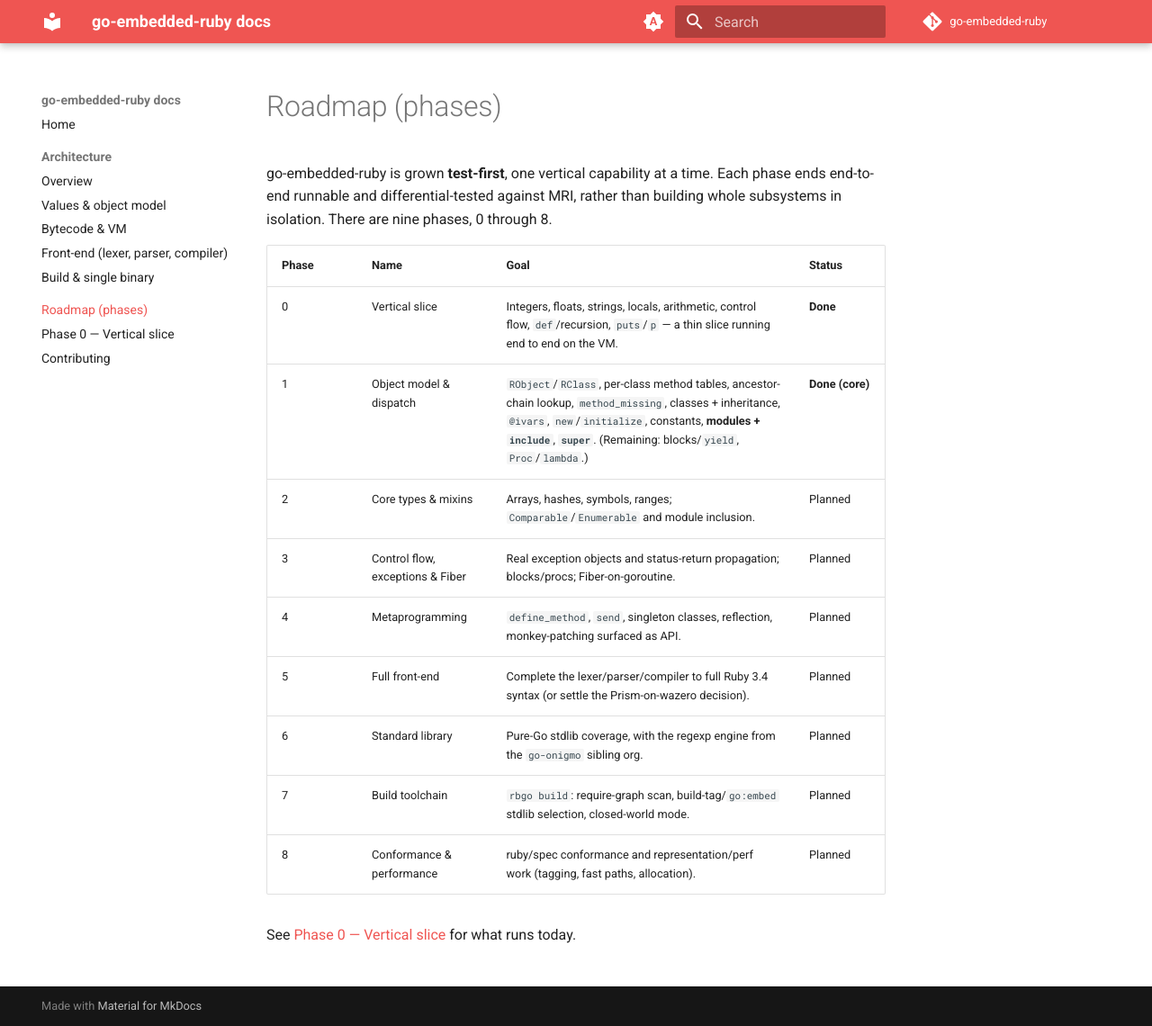
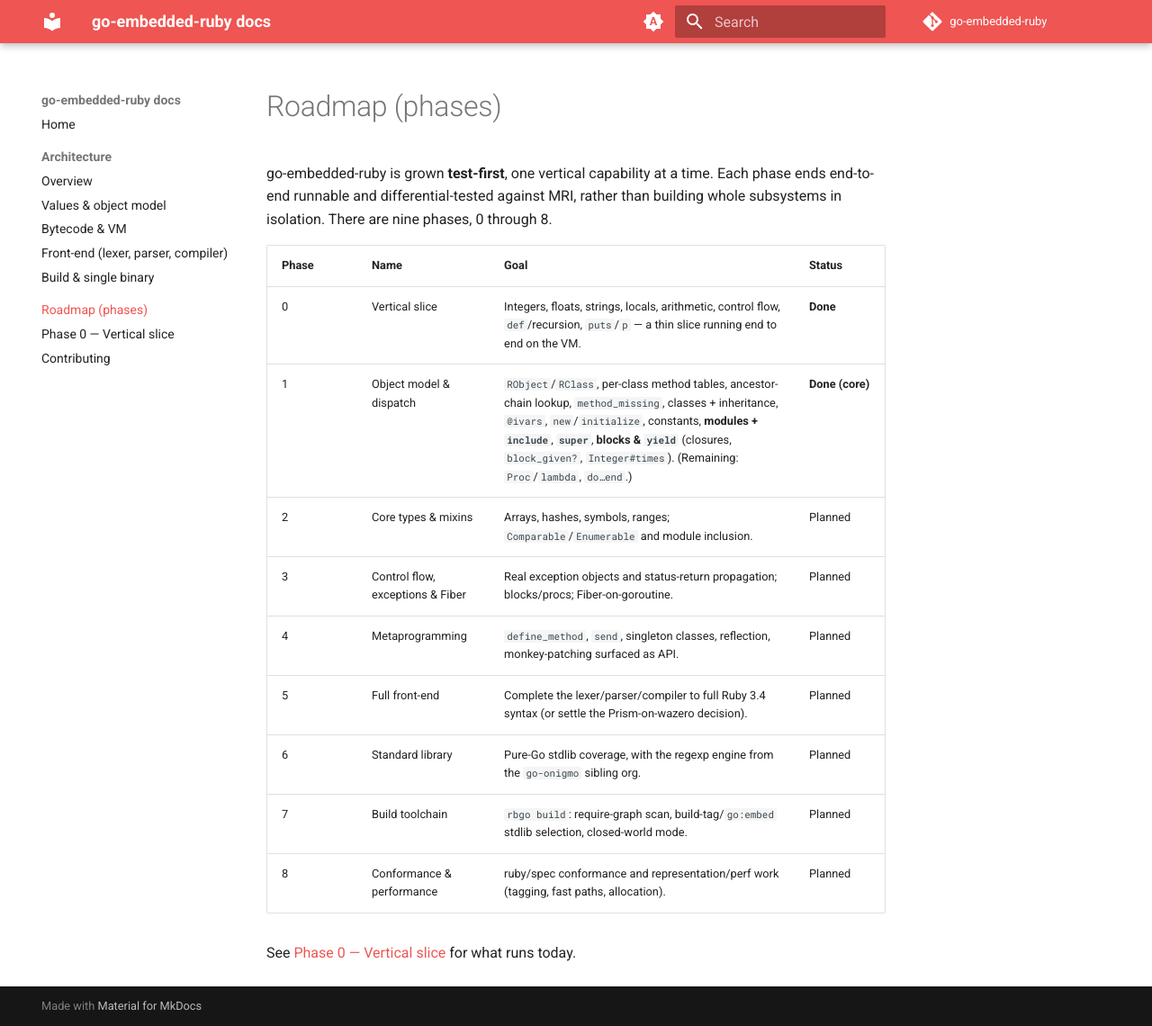
Before and after one commit to go-embedded-ruby/docs, an MkDocs documentation site: the page built from docs/roadmap.md, in a window 1280 px wide and 1140 px high. Shown: the whole window at 90% size. Built offline with MkDocs 1.6.1 and Material for MkDocs 9.7.7, drawn with Linux system fonts in a browser that asks for light colours; the version menu is left out.

Commit message:
docs: roadmap marks blocks & yield done in Phase 1
Co-Authored-By: Claude Opus 4.8 (1M context) <noreply@anthropic.com>

```diff
--- a/docs/roadmap.md
+++ b/docs/roadmap.md
@@ -7,7 +7,7 @@ building whole subsystems in isolation. There are nine phases, 0 through 8.
 | Phase | Name | Goal | Status |
 | --- | --- | --- | --- |
 | 0 | Vertical slice | Integers, floats, strings, locals, arithmetic, control flow, `def`/recursion, `puts`/`p` — a thin slice running end to end on the VM. | **Done** |
-| 1 | Object model & dispatch | `RObject`/`RClass`, per-class method tables, ancestor-chain lookup, `method_missing`, classes + inheritance, `@ivars`, `new`/`initialize`, constants, **modules + `include`**, **`super`**. (Remaining: blocks/`yield`, `Proc`/`lambda`.) | **Done (core)** |
+| 1 | Object model & dispatch | `RObject`/`RClass`, per-class method tables, ancestor-chain lookup, `method_missing`, classes + inheritance, `@ivars`, `new`/`initialize`, constants, **modules + `include`**, **`super`**, **blocks & `yield`** (closures, `block_given?`, `Integer#times`). (Remaining: `Proc`/`lambda`, `do…end`.) | **Done (core)** |
 | 2 | Core types & mixins | Arrays, hashes, symbols, ranges; `Comparable`/`Enumerable` and module inclusion. | Planned |
 | 3 | Control flow, exceptions & Fiber | Real exception objects and status-return propagation; blocks/procs; Fiber-on-goroutine. | Planned |
 | 4 | Metaprogramming | `define_method`, `send`, singleton classes, reflection, monkey-patching surfaced as API. | Planned |
```
